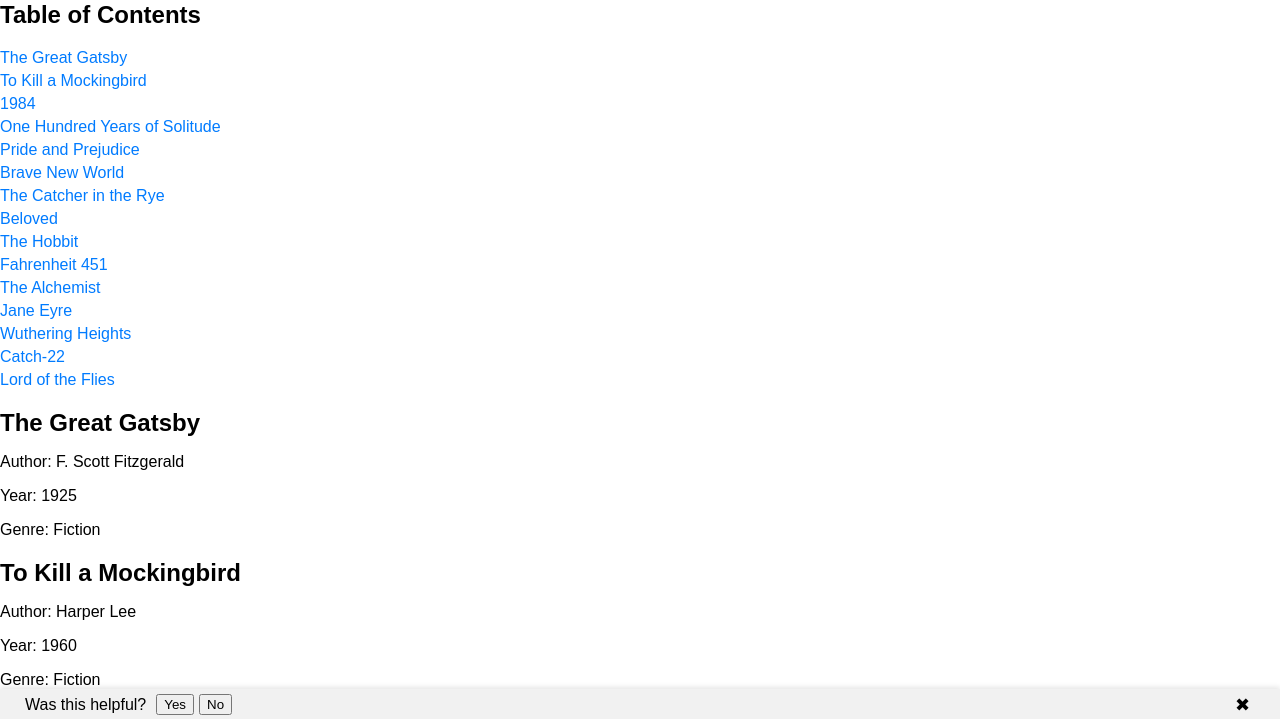
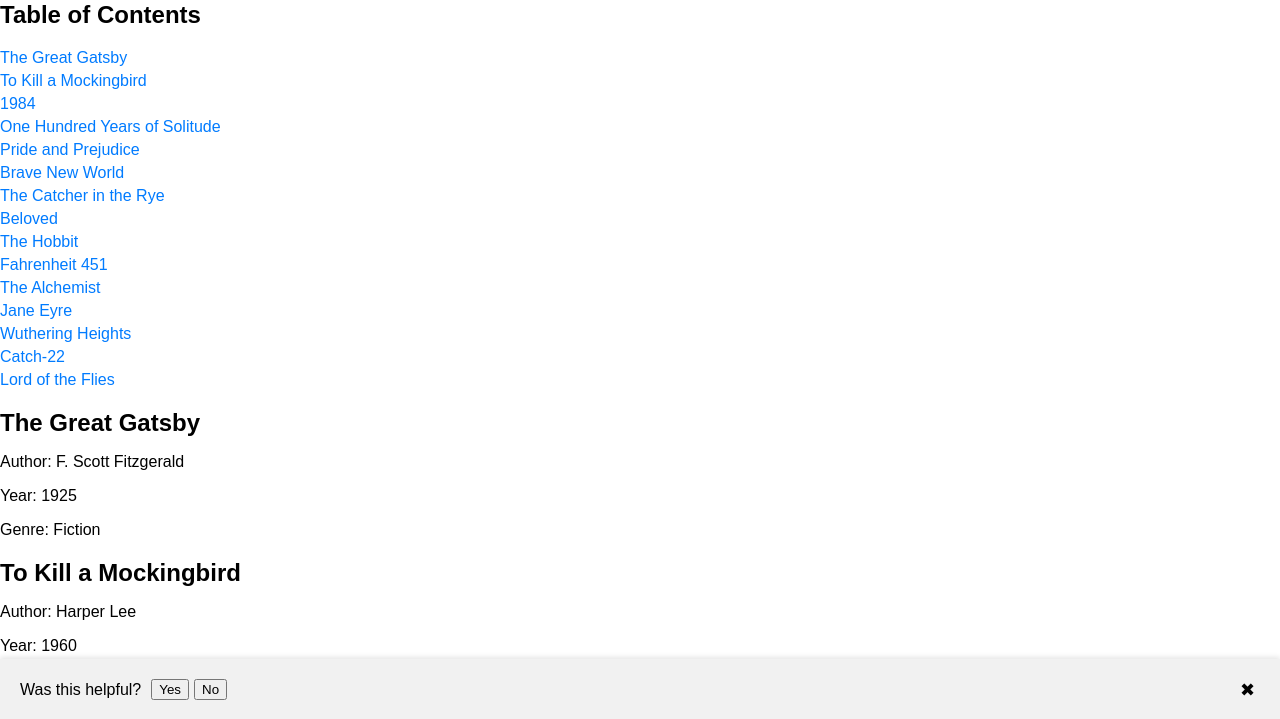
Before and after one commit to gund0305/portfolio, a plain HTML site: page index.html in a window 1280 px wide. Shown: the part 79-798 px from the top of the page. Drawn offline with Linux system fonts and the light colour scheme.

Commit message:
Update styles.css .footer padding to 15px 20px

```diff
--- a/styles.css
+++ b/styles.css
@@ -46,11 +46,10 @@ h1 {
     bottom: 0;
     width: 100%;
     background-color: #f1f1f1;
-    padding: 0px 25px; /* Updated padding */
+    padding: 15px 20px; /* Updated padding */
     box-shadow: 0 -2px 5px rgba(0,0,0,0.1);
     z-index: 1000;
     box-sizing: border-box; /* Ensure padding is included in total height */
-    overflow: hidden; /* Prevent content overflow */
 }
 
 .footer-content {
```
